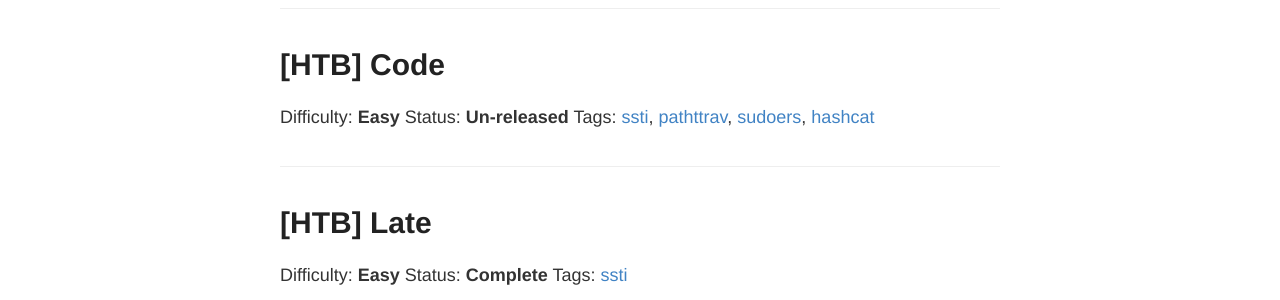
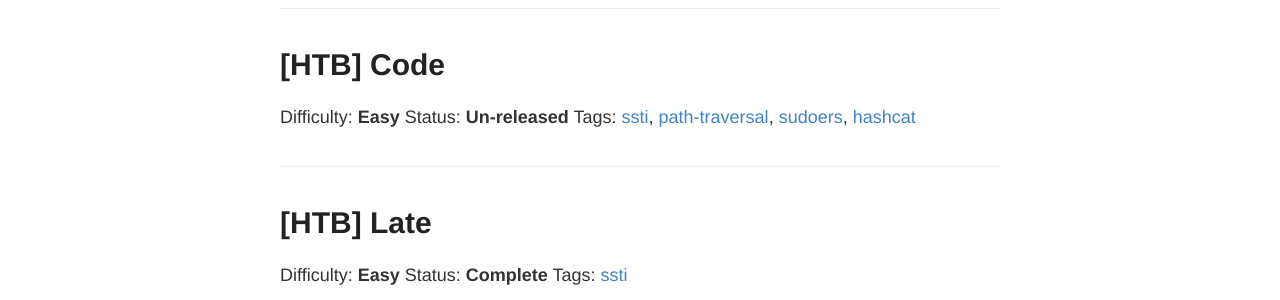
Before and after one commit to jeremiahluy/jeremiahluy.github.io, a Jekyll site: the page built from index.html, in a window 1280 px wide. Shown: the part 280-580 px from the top of the page. Built offline with Jekyll 4.4.1, drawn with Linux system fonts in a browser that asks for light colours.

Commit message:
Update HTB-Code.md

```diff
--- a/_writeups/HTB-Code.md
+++ b/_writeups/HTB-Code.md
@@ -2,8 +2,9 @@
 layout: post
 title: "[HTB] Code"
 difficulty: Easy
-tags: [ssti, pathttrav, sudoers, hashcat]
+tags: [ssti, path-traversal, sudoers, hashcat]
 status: Un-released
+updated_date: 2025-07-02
 ---
 ***
 
```
